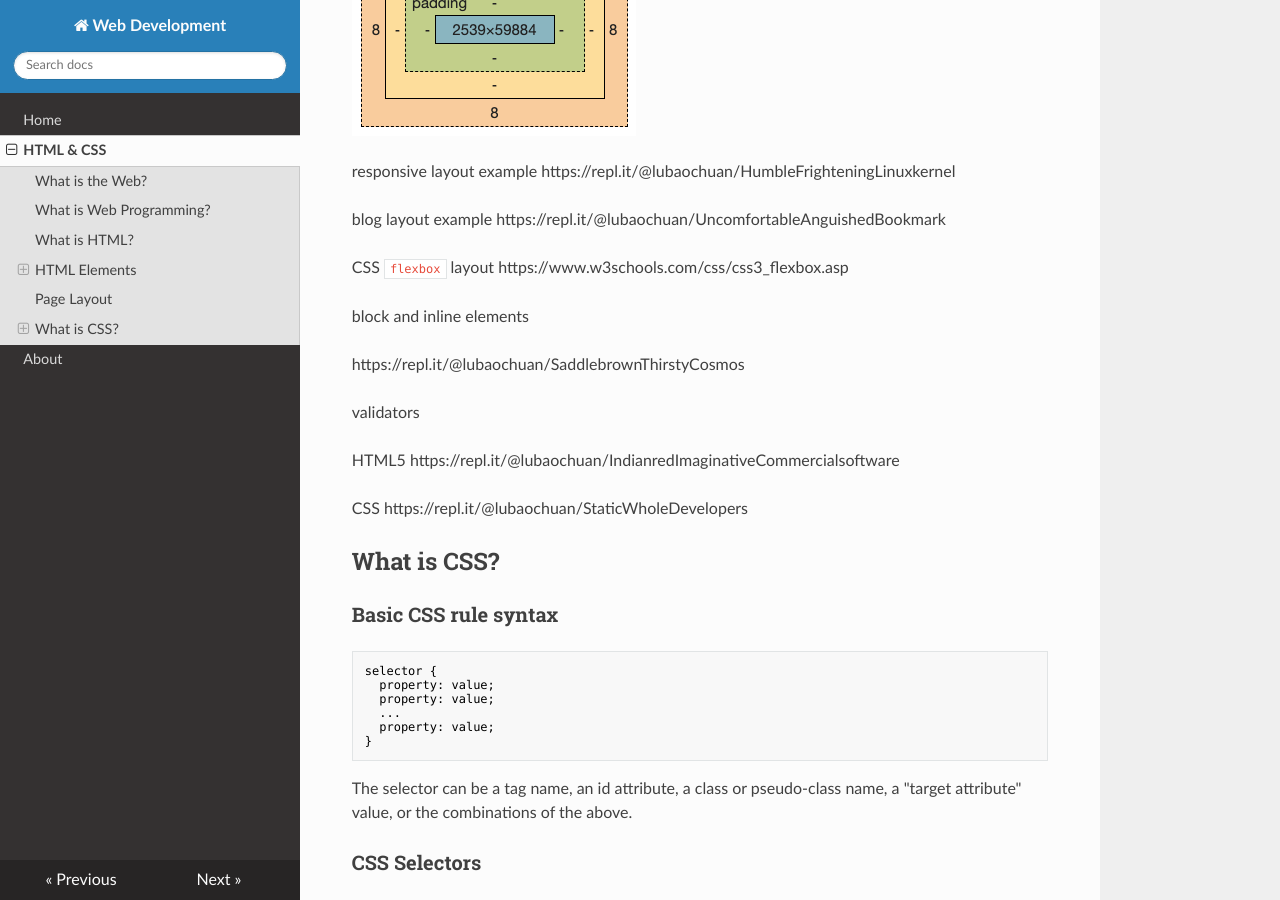
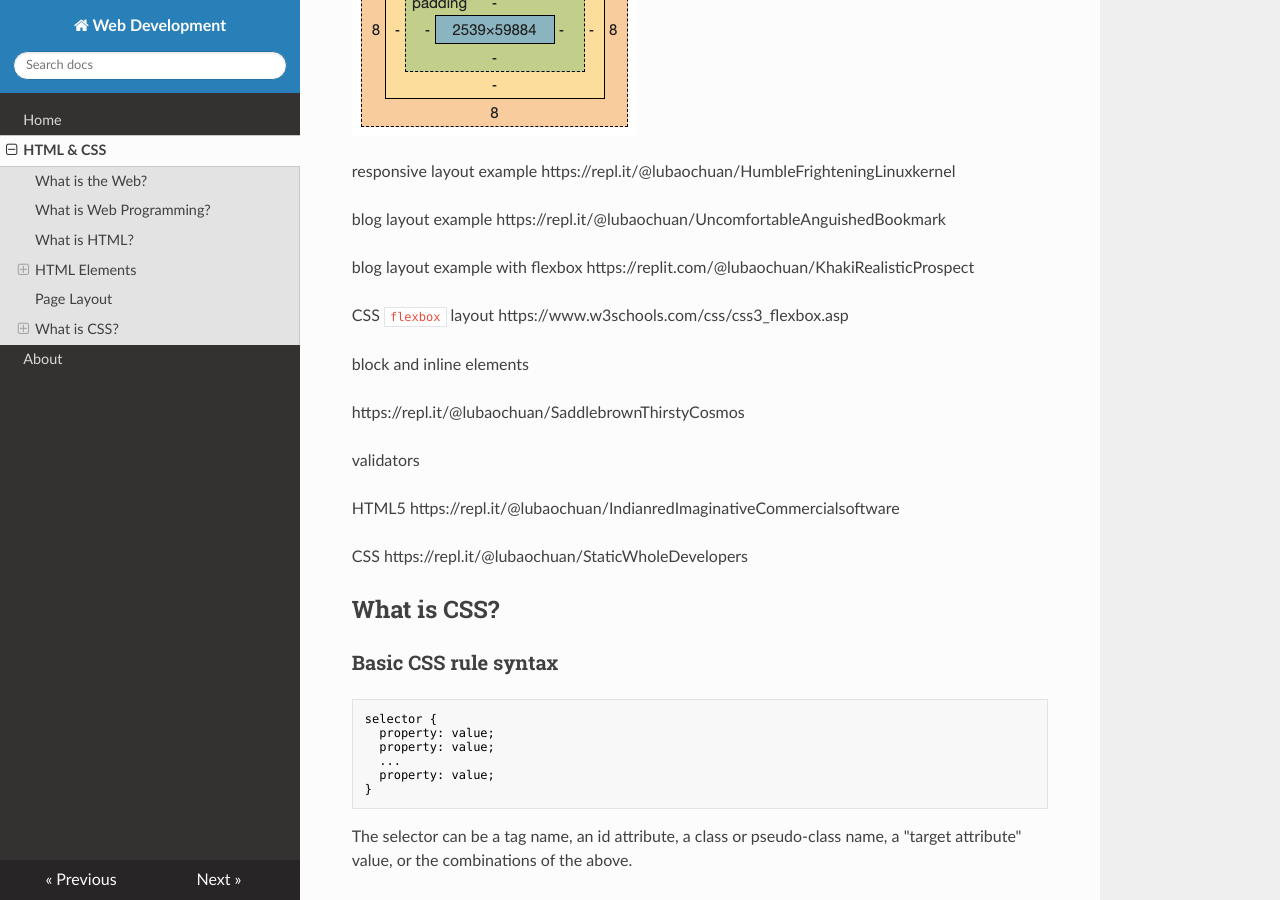
Before and after one commit to lubaochuan/web_development, an MkDocs documentation site: the page built from docs/html_css.md, in a window 1280 px wide and 900 px high, scrolled down 3426 px. Built offline with MkDocs 1.6.1, drawn with Linux system fonts in a browser that asks for light colours; nearby versions of some CDN libraries.

Commit message:
add flex layout example

```diff
--- a/docs/html_css.md
+++ b/docs/html_css.md
@@ -163,6 +163,8 @@ https://repl.it/@lubaochuan/HumbleFrighteningLinuxkernel
 blog layout example
 https://repl.it/@lubaochuan/UncomfortableAnguishedBookmark
 
+blog layout example with flexbox https://replit.com/@lubaochuan/KhakiRealisticProspect
+
 CSS `flexbox` layout
 https://www.w3schools.com/css/css3_flexbox.asp
 
```
